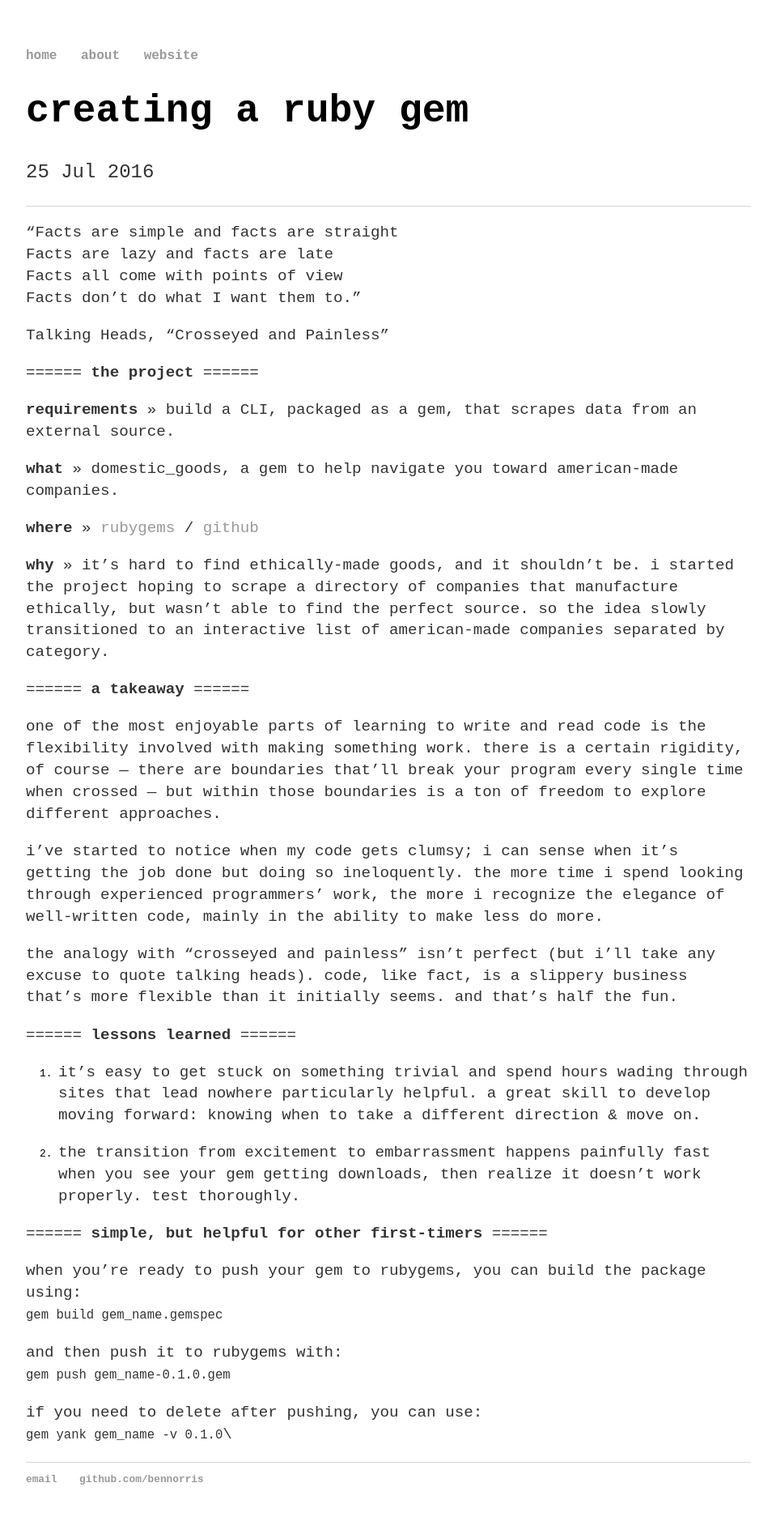
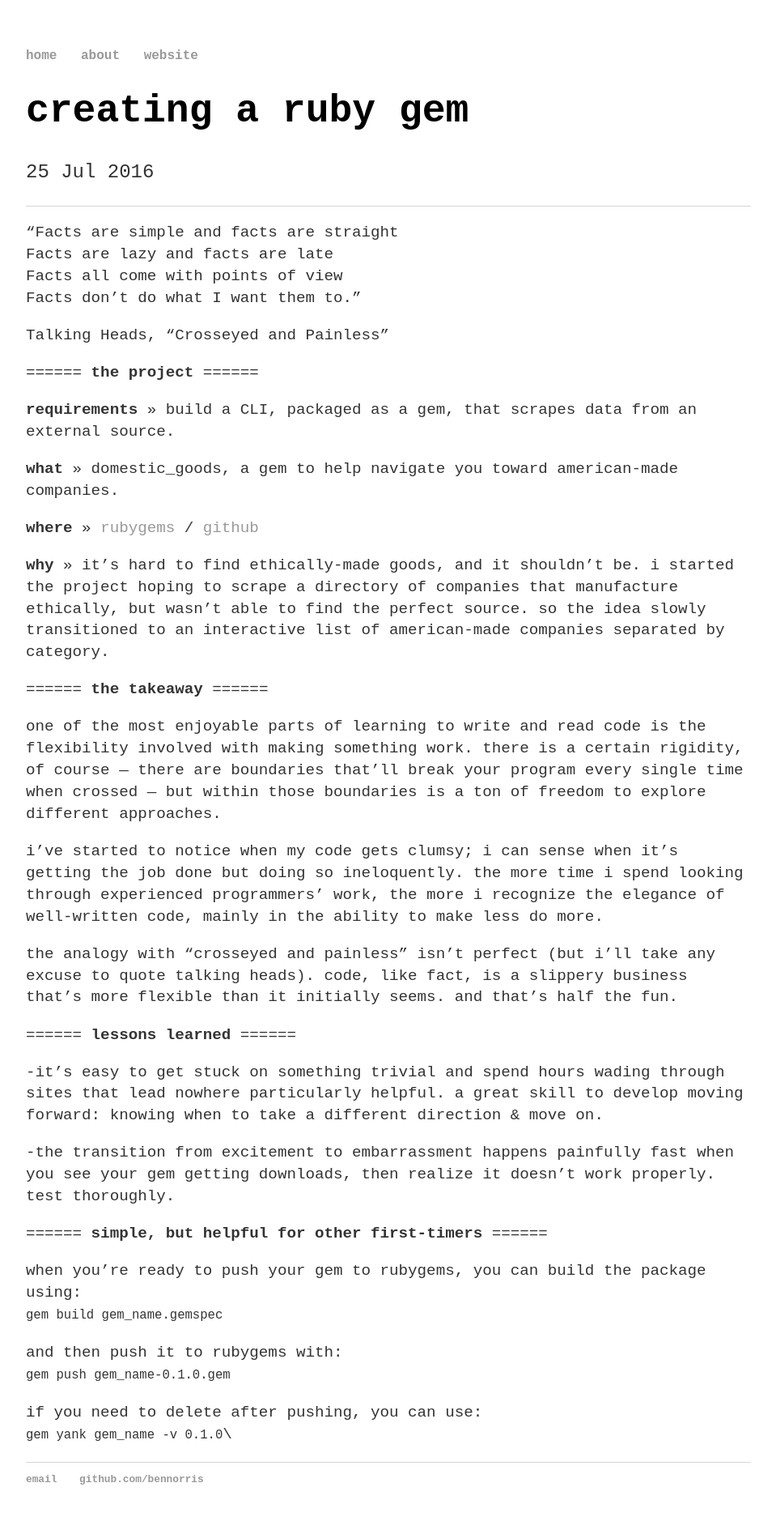
Before and after one commit to bennorris/blog, a Jekyll site: the page built from _posts/2016-07-25-creating-a-ruby-gem.md, in a window 1280 px wide. Shown: the whole page at 81% size, without its empty margins (160-1114 px from the left). Built offline with Jekyll 4.4.1, drawn with Linux system fonts in a browser that asks for light colours.

Commit message:
added new post to front page

```diff
--- a/_posts/2016-07-25-creating-a-ruby-gem.md
+++ b/_posts/2016-07-25-creating-a-ruby-gem.md
@@ -23,7 +23,7 @@
 **why** >> it's hard to find ethically-made goods, and it shouldn't be. i started the project hoping to scrape a directory of companies that manufacture ethically, but wasn't able to find the perfect source. so the idea slowly transitioned to an interactive list of american-made companies separated by category.
 
 ======
-**a takeaway**
+**the takeaway**
 ======
 
 one of the most enjoyable parts of learning to write and read code is the flexibility involved with making something work. there is a certain rigidity, of course --- there are boundaries that'll break your program every single time when crossed --- but within those boundaries is a ton of freedom to explore different approaches.
--- a/index.html
+++ b/index.html
@@ -8,6 +8,7 @@
 	<h3>---</h3>
 	<h2 id="font-fix">posts:</h2>
 	<ul>
+	<li id="font-fix"><a href="http://bennorris.github.io/blog/2016/07/25/creating-a-ruby-gem">creating a ruby gem</a> « <span>july 25, 2016</span></li>
 	<li id="font-fix"><a href="http://bennorris.github.io/blog/2016/07/25/beginnings">beginnings</a> « <span>july 25, 2016</span></li>
 	</ul>
 </div>
```
Also changed, not shown: other parts of _posts/2016-07-25-creating-a-ruby-gem.md (+2 -2 lines).
